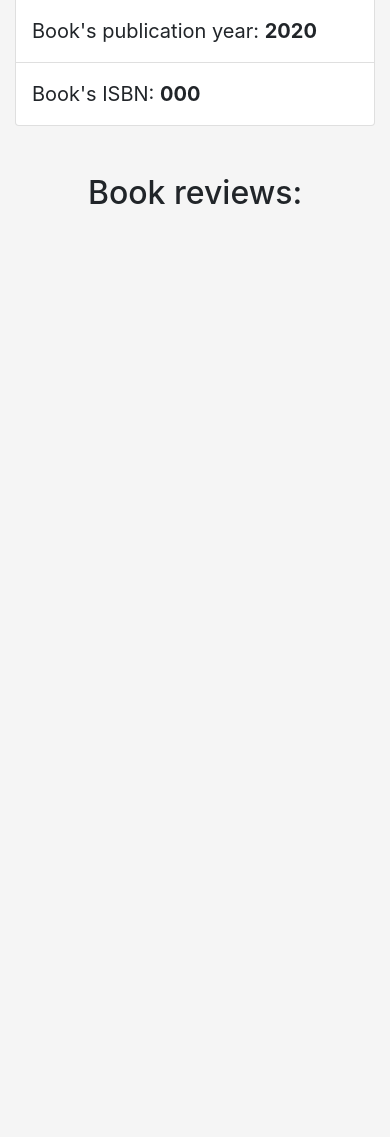
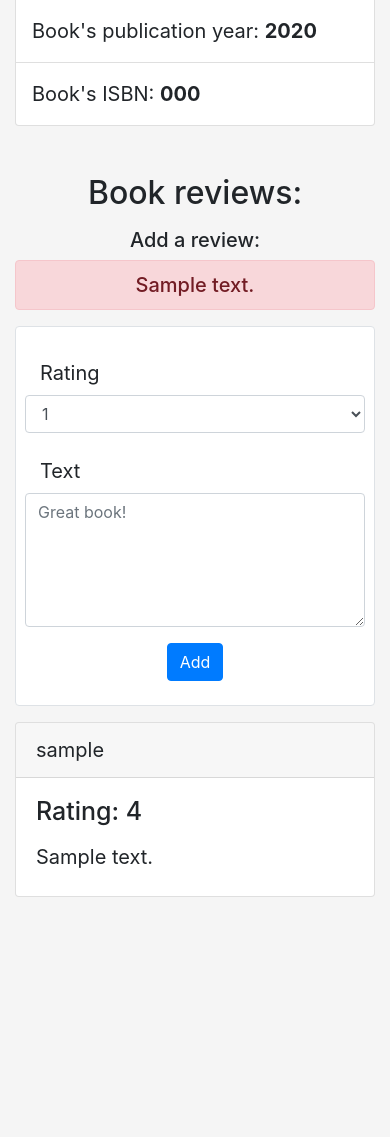
Before and after one commit to rezyaev/books, a Flask app: template templates/book.html in a window 390 px wide. Shown: the part 343-1480 px from the top of the page. Before the commit the page ends 547 px from the top, so only its background shows below. Run offline with Flask 2, Linux system fonts and the light colour scheme; the template is opened without the code that fills it: most values are stand-ins (such as "Sample title", 1, 10 or a date in 2020); some libraries are stand-ins or nearby versions.

Commit message:
Add reviews functionality

```diff
--- a/application.py
+++ b/application.py
@@ -25,7 +25,7 @@ db = scoped_session(sessionmaker(bind=engine))
 def index():
     if request.method == "GET":
         # Check if user already logged in
-        if session.get("user_id") is None:
+        if session.get("user_name") is None:
             return render_template("login.html")
         else:
             return redirect(url_for("welcome"))
@@ -40,7 +40,7 @@ def index():
         if user is None:
             return render_template("login.html", error_message="Invalid username or password")
         else:
-            session["user_id"] = user.id
+            session["user_name"] = user.name
             return redirect(url_for("welcome"))
 
 
@@ -65,30 +65,46 @@ def registration():
 
 @app.route("/welcome", methods=["GET", "POST"])
 def welcome():
-    user = db.execute("SELECT * FROM users WHERE id = :id",
-                      {"id": session["user_id"]}).fetchone()
-    if user is None:
+    if session.get("user_name") is None:
         return redirect("index")
     elif request.method == "POST":
+        # Search the books
         text = request.form.get("text")
         results = db.execute(
             "SELECT * FROM books WHERE title LIKE :text OR author LIKE :text OR year LIKE :text OR isbn LIKE :text LIMIT 10", {"text": f"%{text}%"}).fetchall()
-        return render_template("welcome.html", user_name=user.name, results=results, input_value=text, alert_message="No matches found")
+        return render_template("welcome.html", user_name=session["user_name"], results=results, input_value=text, alert_message="No matches found")
     else:
-        return render_template("welcome.html", user_name=user.name)
+        return render_template("welcome.html", user_name=session["user_name"])
 
 
 @app.route("/logout")
 def logout():
-    session["user_id"] = None
+    session["user_name"] = None
     return redirect(url_for("index"))
 
 
-@app.route("/books/<string:isbn>")
+@app.route("/books/<string:isbn>", methods=["GET", "POST"])
 def book(isbn):
-    user = db.execute("SELECT * FROM users WHERE id = :id",
-                      {"id": session["user_id"]}).fetchone()
-    if user is None: return redirect("index")
+    reviews = db.execute("SELECT * FROM reviews WHERE isbn = :isbn", {"isbn": isbn}).fetchall()
+    book_info = db.execute(
+            "SELECT * FROM books WHERE isbn = :isbn", {"isbn": isbn}).fetchone()
+    if request.method == "GET":
+        # Show the page
+        if session.get("user_name") is None:
+            return redirect("index")
+        else:
+            return render_template("book.html", book=book_info, user_name=session["user_name"], reviews=reviews)
 
-    book_info = db.execute("SELECT * FROM books WHERE isbn = :isbn", {"isbn":isbn}).fetchone()
-    return render_template("book.html", book=book_info, user_name=user.name)
+    elif request.method == "POST":
+        # Add a review
+        # Check if user already did a review for this book
+        if db.execute("SELECT * FROM reviews WHERE username = :username AND isbn = :isbn", {"username": session["user_name"], "isbn": isbn}).rowcount > 0:
+            return render_template("book.html", book=book_info, user_name=session["user_name"], alert_message="You've already done review", reviews=reviews)
+        else:
+            rating = request.form.get("rating")
+            text = request.form.get("text")
+            db.execute("INSERT INTO reviews(rating, text, isbn, username) VALUES (:rating, :text, :isbn, :username)", {
+                       "rating": rating, "text": text, "isbn": isbn, "username": session["user_name"]})
+            db.commit()
+            reviews = db.execute("SELECT * FROM reviews WHERE isbn = :isbn", {"isbn": isbn}).fetchall()
+            return render_template("book.html", book=book_info, user_name=session["user_name"], reviews=reviews)
--- a/templates/book.html
+++ b/templates/book.html
@@ -21,11 +21,44 @@
       Book's ISBN: <strong>{{ book.isbn }}</strong>
     </li>
   </ul>
-  <h2 class="text-center my-5">Book reviews:</h2>
+  <h2 class="text-center my-3 mt-5">Book reviews:</h2>
+  <h5 class="my-2 text-center">Add a review:</h5>
+  {% if alert_message %}
+  <h5 class="alert alert-danger text-center mx-w-500 mx-auto">{{ alert_message }}</h5>
+  {% endif %}
+  <form action="{{ url_for('book', isbn=book.isbn) }}" method="post"
+    class="mx-w-500 mx-auto bg-white border rounded p-4 my-3">
+    <div class="form-group row">
+      <label for="rating" class="col-form-label col-sm-3 font-size-20">Rating</label>
+      <select name="rating" id="rating" class="form-control col-sm-1">
+        <option value="1">1</option>
+        <option value="2">2</option>
+        <option value="3">3</option>
+        <option value="4">4</option>
+        <option value="5">5</option>
+      </select>
+    </div>
+    <div class="form-group row">
+      <label for="text" class="col-form-label col-sm-3 font-size-20">Text</label>
+      <textarea name="text" id="text" rows="5" class="form-control col-sm-8" placeholder="Great book!"></textarea>
+    </div>
+    <button type="submit" class="btn btn-primary mx-auto d-block">Add</button>
+  </form>
   {% if reviews %}
-
+  <ul class="m-0 p-0">
+    {% for review in reviews %}
+    <div class="card mx-w-500 mx-auto mb-3">
+      <div class="card-header font-size-20">{{ review.username }}</div>
+      <div class="card-body mb-1 mt-1">
+        <h5 class="card-subtitle mb-3" style="font-size: 25px;">Rating: {{ review.rating }}</h5>
+        <p class="card-text font-size-20">{{ review.text }}</p>
+      </div>
+    </div>
+    {% endfor %}
+  </ul>
   {% else %}
   <h3 class="alert alert-danger text-center mx-w-500 mx-auto">No reviews yet</h3>
   {% endif %}
+  <div class="spacing" style="height: 300px"></div>
 </div>
 {% endblock %}
```
